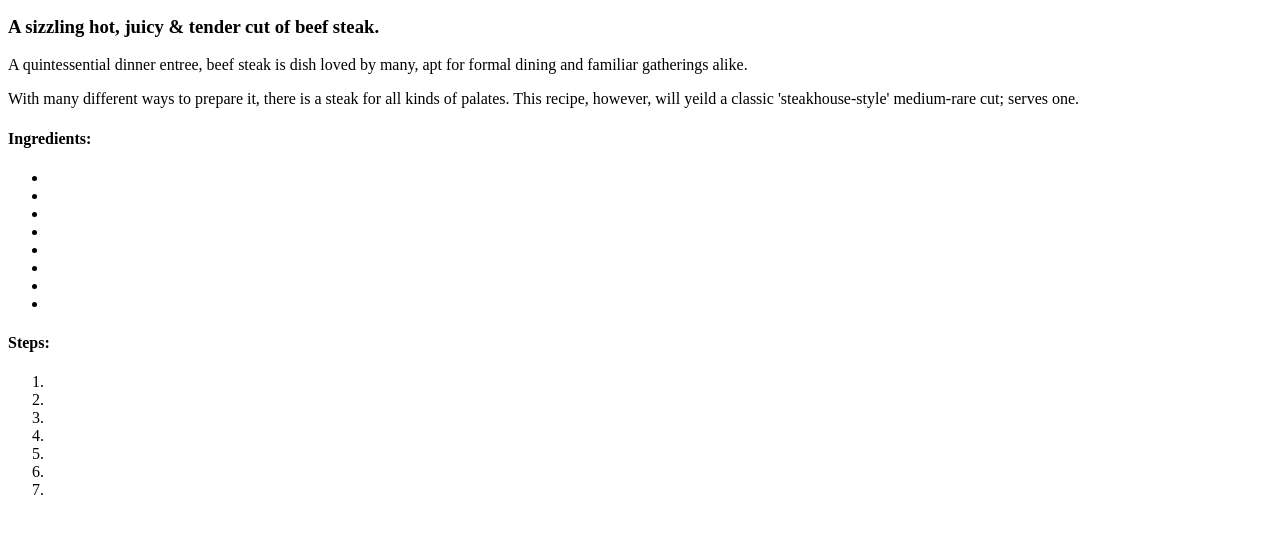
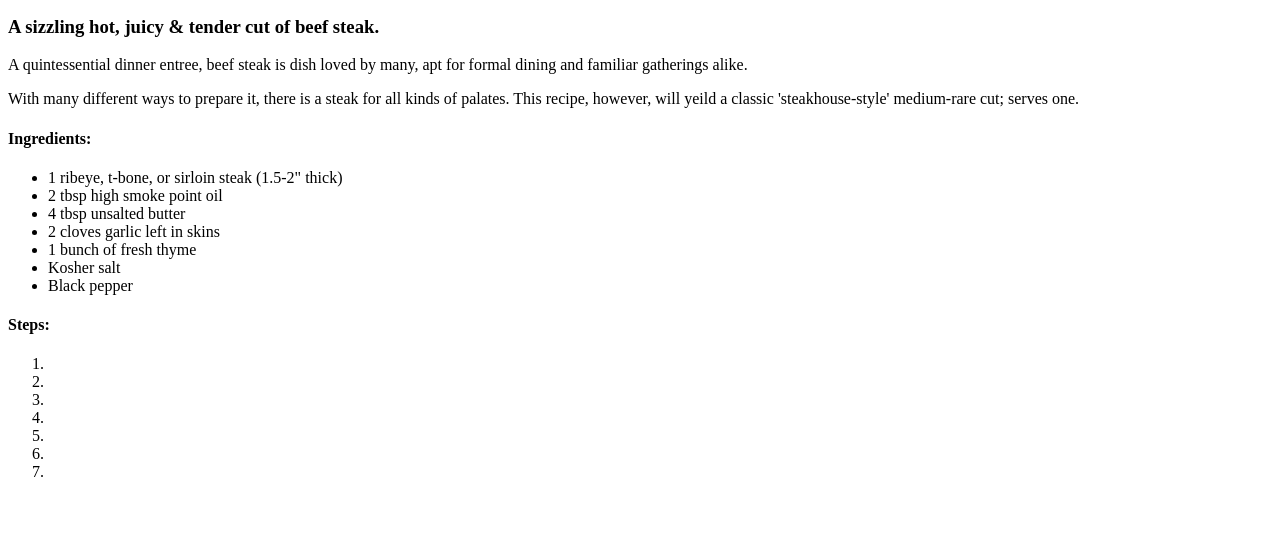
Before and after one commit to tobbiforhire/odin-recipes, a plain HTML site: page recipes/steak.html in a window 1280 px wide. Shown: the part 107-640 px from the top of the page. Drawn offline with Linux system fonts and the light colour scheme.

Commit message:
Add steak ingredients to unordered list

```diff
--- a/recipes/steak.html
+++ b/recipes/steak.html
@@ -12,14 +12,13 @@
         <p>With many different ways to prepare it, there is a steak for all kinds of palates. This recipe, however, will yeild a classic 'steakhouse-style' medium-rare cut; serves one.</p>
         <h4>Ingredients:</h4>
         <ul>
-            <li></li>
-            <li></li>
-            <li></li>
-            <li></li>
-            <li></li>
-            <li></li>
-            <li></li>
-            <li></li>
+            <li>1 ribeye, t-bone, or sirloin steak (1.5-2" thick)</li>
+            <li>2 tbsp high smoke point oil</li>
+            <li>4 tbsp unsalted butter</li>
+            <li>2 cloves garlic left in skins</li>
+            <li>1 bunch of fresh thyme</li>
+            <li>Kosher salt</li>
+            <li>Black pepper</li>
         </ul>
         <h4>Steps:</h4>
         <ol>
```
